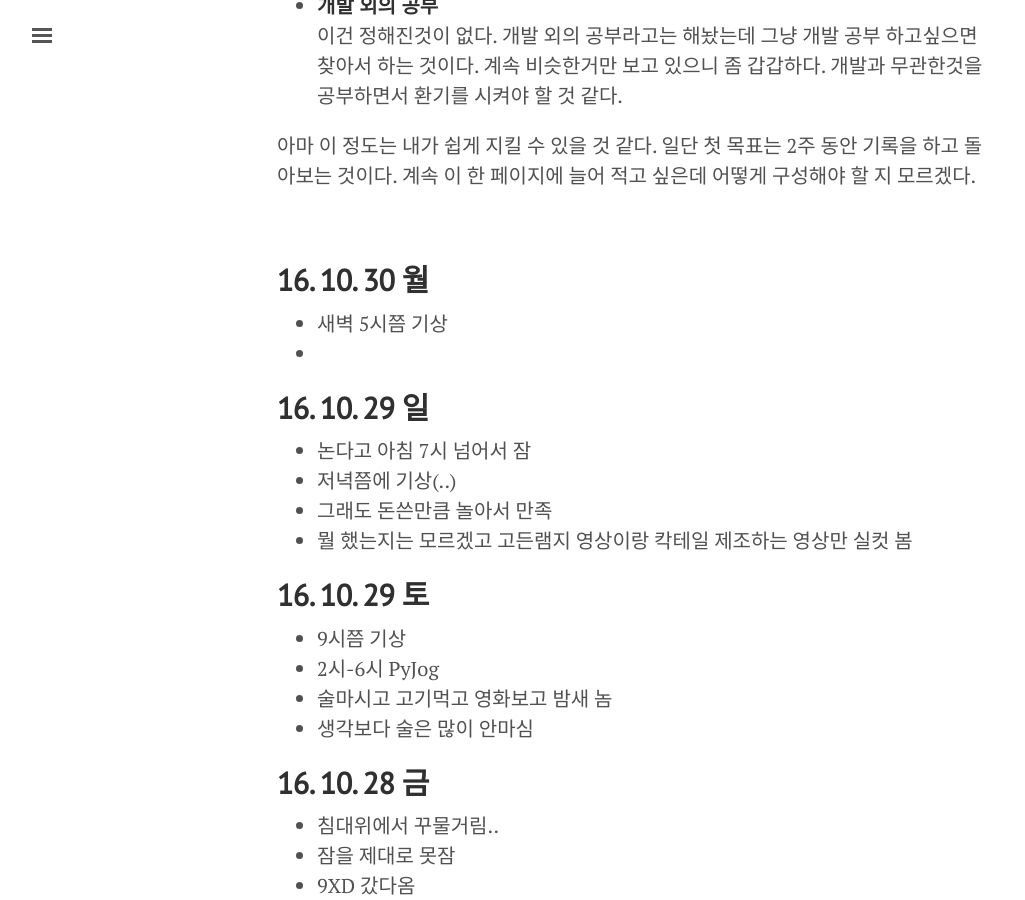
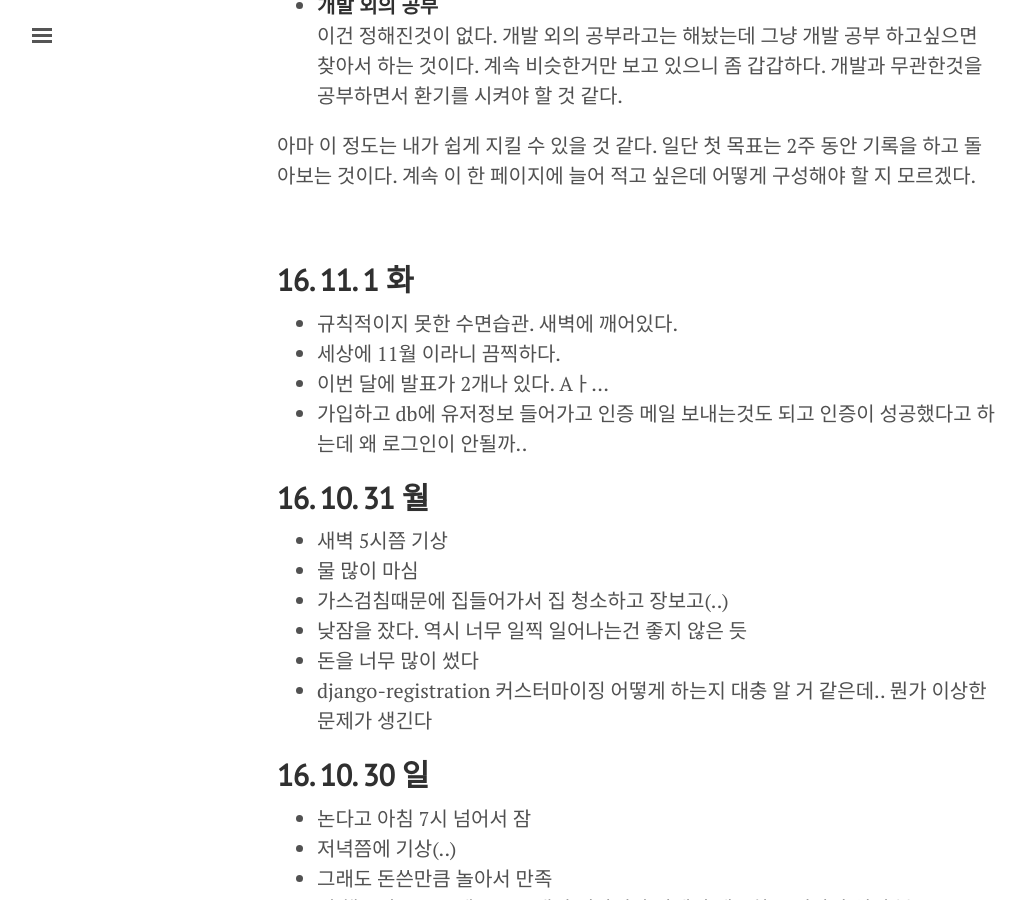
Before and after one commit to hyesun03/hyesun03.github.io, a Jekyll site: the page built from daily_check.md, in a window 1280 px wide and 900 px high, scrolled down 1191 px. Shown: the whole window, without its empty margins (3-1028 px from the left). Built offline with Jekyll 4.4.1, drawn with Linux system fonts in a browser that asks for light colours; comment, search, counter and statistics services are not loaded.

Commit message:
daily check

```diff
--- a/daily_check.md
+++ b/daily_check.md
@@ -35,11 +35,21 @@ title: Daily Check
 
 <br/>
 
-## **16. 10. 30 월**
+## **16. 11. 1 화**
+* 규칙적이지 못한 수면습관. 새벽에 깨어있다.
+* 세상에 11월 이라니 끔찍하다.
+* 이번 달에 발표가 2개나 있다. Aㅏ...
+* 가입하고 db에 유저정보 들어가고 인증 메일 보내는것도 되고 인증이 성공했다고 하는데 왜 로그인이 안될까..
+
+## **16. 10. 31 월**
 * 새벽 5시쯤 기상
-*
+* 물 많이 마심
+* 가스검침때문에 집들어가서 집 청소하고 장보고(..)
+* 낮잠을 잤다. 역시 너무 일찍 일어나는건 좋지 않은 듯
+* 돈을 너무 많이 썼다
+* django-registration 커스터마이징 어떻게 하는지 대충 알 거 같은데.. 뭔가 이상한 문제가 생긴다
 
-## **16. 10. 29 일**
+## **16. 10. 30 일**
 * 논다고 아침 7시 넘어서 잠
 * 저녁쯤에 기상(..)
 * 그래도 돈쓴만큼 놀아서 만족
```
